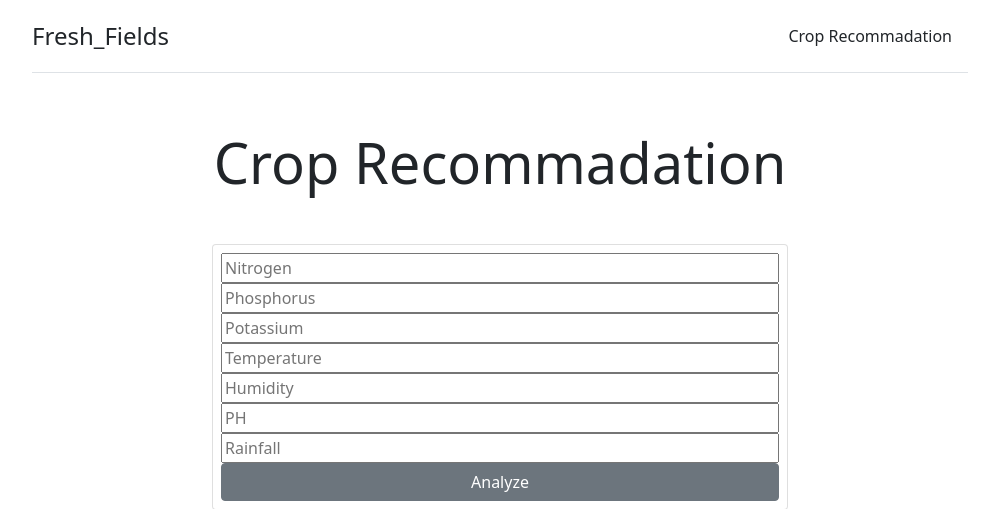
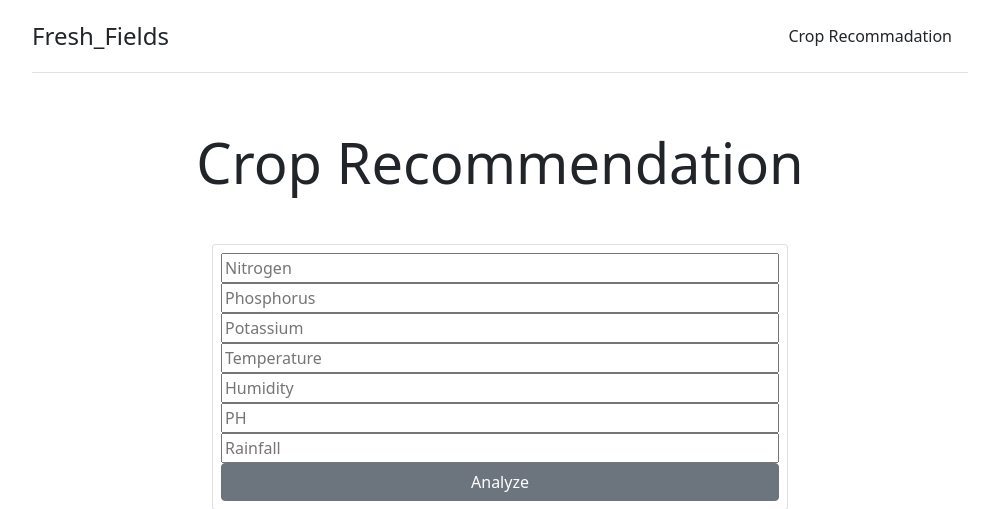
Before and after one commit to KiranKhanna721/Fresh-Fields, a Flask app: page /predict in a window 1280 px wide. Shown: the top 509 px of the page, without its empty margins (140-1139 px from the left). Run offline with Flask 2, Linux system fonts and the light colour scheme; parts of the project's set-up code (start-up, migrations or seed data) failed here and were passed over.

Commit message:
Update crop.html

```diff
--- a/templates/crop.html
+++ b/templates/crop.html
@@ -3,7 +3,7 @@
 {% block content %}
 <div class="container py-3">
     <div class="header p-3 pb-md-4 mx-auto text-center">
-      <h1 class="display-4 fw-normal">Crop Recommadation</h1>
+      <h1 class="display-4 fw-normal">Crop Recommendation</h1>
     </div>
 
 	<div class="p-3 pb-md-3 mx-auto col-8 text-center">
```
